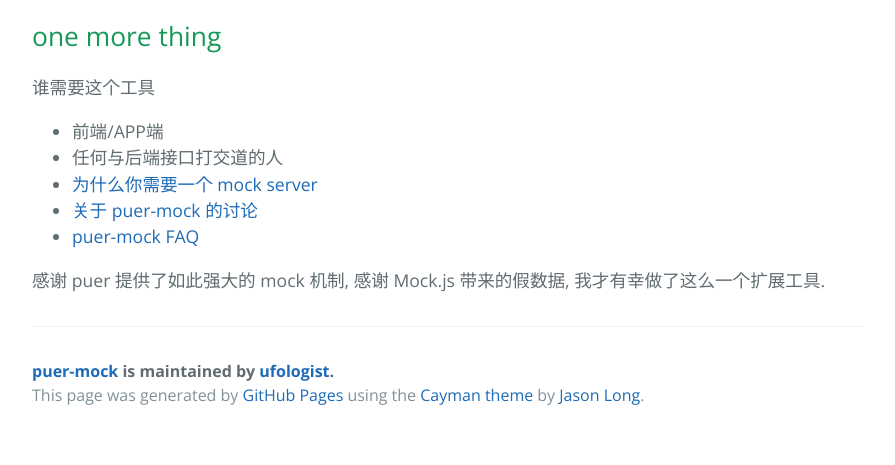
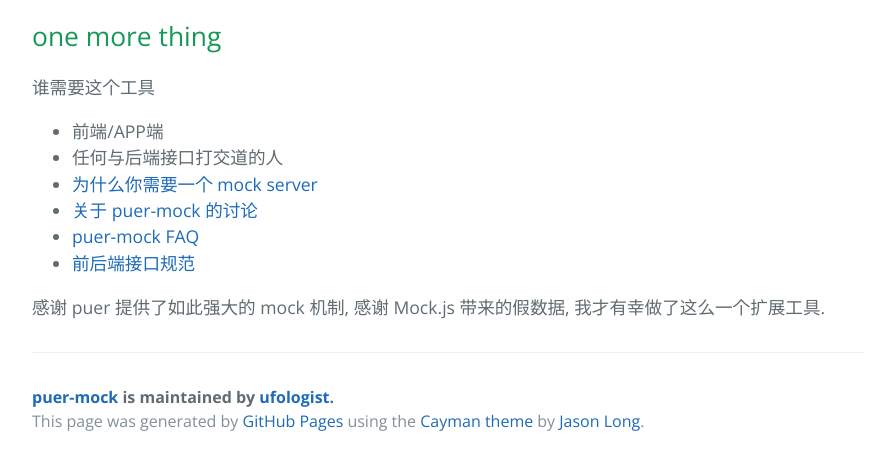
Before and after one commit to ufologist/puer-mock, a plain HTML site: page index.html in a window 1280 px wide. Shown: the part 6048-6513 px from the top of the page, without its empty margins (192-1087 px from the left). Before the commit the page ends 6487 px from the top, so only its background shows below. Drawn offline with nearby package versions, Linux system fonts and the light colour scheme.

```diff
--- a/index.html
+++ b/index.html
@@ -192,6 +192,7 @@
 <li><a href="https://github.com/ufologist/puer-mock/blob/master/why-your-need-a-mock-server.md">为什么你需要一个 mock server</a></li>
 <li><a href="https://www.v2ex.com/t/303650">关于 puer-mock 的讨论</a></li>
 <li><a href="https://github.com/ufologist/puer-mock/blob/master/FAQ.md">puer-mock FAQ</a></li>
+<li><a href="https://github.com/f2e-journey/treasure/blob/master/api.md">前后端接口规范</a></li>
 </ul>
 
 <p>感谢 puer 提供了如此强大的 mock 机制, 感谢 Mock.js 带来的假数据, 我才有幸做了这么一个扩展工具.</p>
```
Also changed, not shown: params.json (+1 -1 lines).
